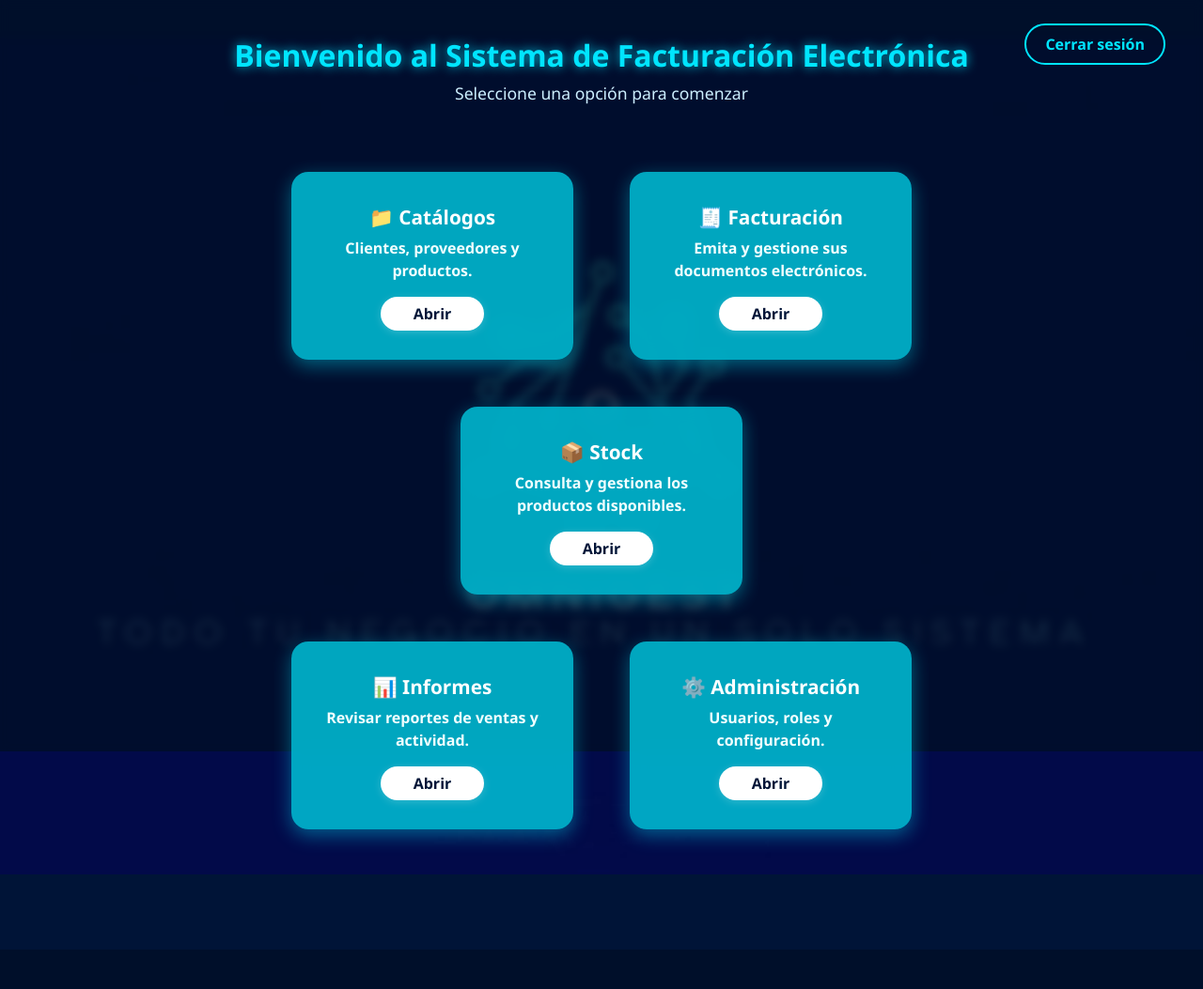
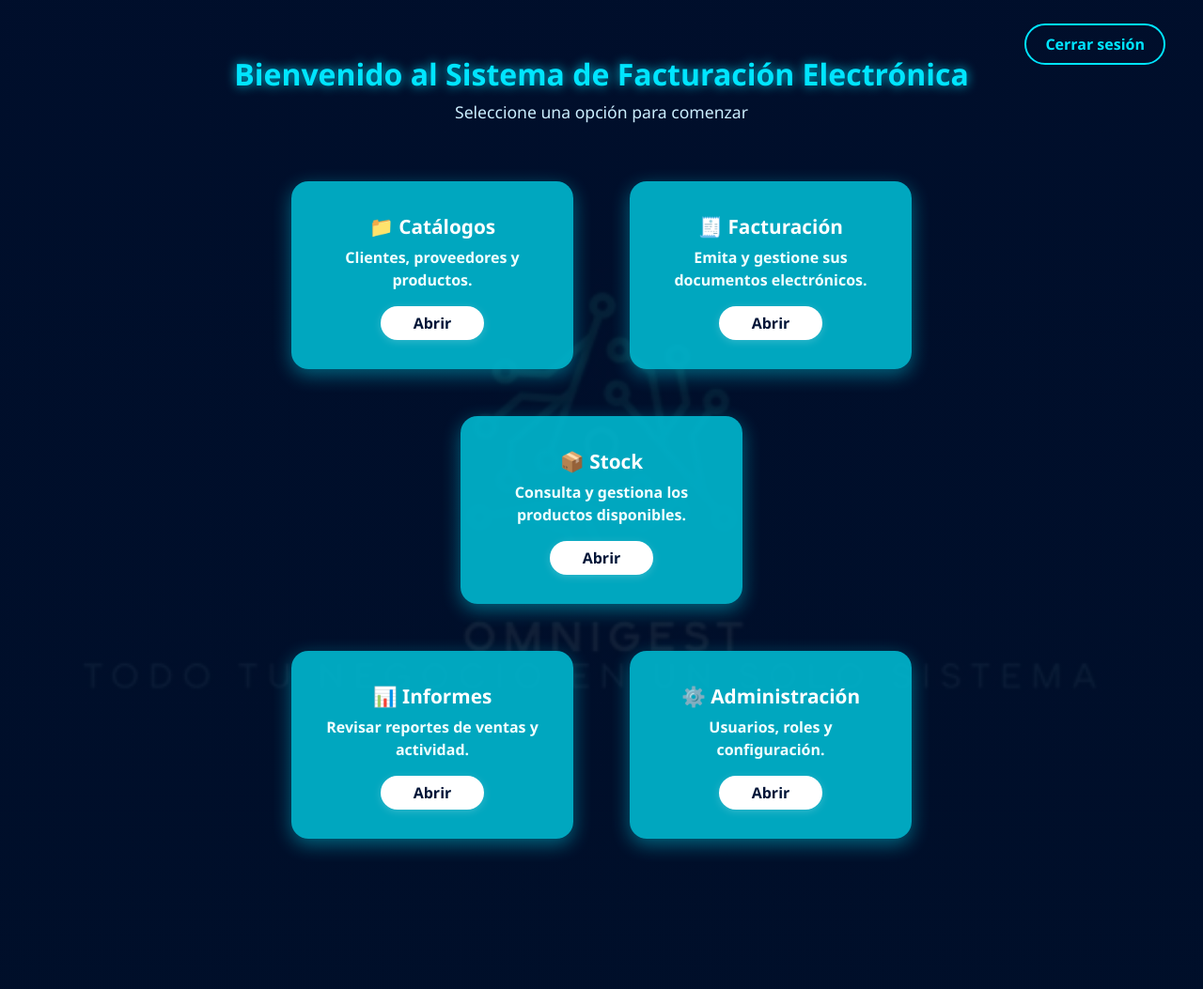
Before and after one commit to Oso226/MiFacturaElectronica, a Django app: template Modulos/Facturacion/templates/Facturacion/menu_principal.html in a window 1280 px wide. Shown: the whole page at 94% size. Before the commit the page ends 1011 px from the top, so only its background shows below. Run offline with Django 5.2, Linux system fonts and the light colour scheme; the template is opened without the code that fills it, so the values that code supplies are empty.

Commit message:
🎨 Corrige fondo y scroll del menú principal (Render muestra las 5 tarjetas completas)

```diff
--- a/Modulos/Facturacion/static/css/menu_principal.css
+++ b/Modulos/Facturacion/static/css/menu_principal.css
@@ -1,5 +1,5 @@
 /* ===========================
-   OMNIGEST - MENÚ PRINCIPAL RESPONSIVE (CORREGIDO PARA RENDER)
+   OMNIGEST - MENÚ PRINCIPAL COMPATIBLE CON RENDER
    =========================== */
 
 body {
@@ -7,38 +7,23 @@ body {
   padding: 0;
   font-family: 'Segoe UI', sans-serif;
   color: white;
-  background-color: #001437;
+  background: linear-gradient(rgba(0, 15, 40, 0.9), rgba(0, 15, 40, 0.95)),
+              url("/static/img/logo.png") no-repeat center center / cover;
+  min-height: 100vh;
   overflow-x: hidden;
-  overflow-y: auto; /* permite scroll completo */
+  overflow-y: auto;
 }
 
-/* Fondo con logo */
+/* Estructura principal */
 .hero-container {
-  position: relative;
-  min-height: 100vh;
   width: 100%;
-  background: url("/static/img/logo.png") no-repeat center center / cover;
-}
-
-/* Capa oscura (colocada detrás del contenido) */
-.overlay {
-  position: fixed; /* ← 🔹 cambia a fixed (no absolute) */
-  top: 0;
-  left: 0;
-  width: 100%;
-  height: 100%;
-  background: rgba(0, 15, 40, 0.85);
-  backdrop-filter: blur(5px);
-  z-index: 0; /* ← 🔹 más bajo que todo */
+  padding: 60px 20px;
+  text-align: center;
 }
 
 /* Encabezado */
 .header {
-  position: relative;
-  z-index: 2;
-  margin-top: 40px;
-  padding: 0 20px;
-  text-align: center;
+  margin-bottom: 60px;
 }
 
 .titulo {
@@ -53,16 +38,13 @@ body {
   font-size: 1.1rem;
 }
 
-/* Contenedor principal */
+/* Contenedor de menús */
 .menu-opciones {
-  position: relative;
-  z-index: 2;
-  margin-top: 70px;
-  margin-bottom: 80px;
   display: flex;
   flex-direction: column;
   align-items: center;
   gap: 50px;
+  margin-bottom: 100px;
 }
 
 /* Filas */
@@ -81,7 +63,6 @@ body {
   border: none;
   border-radius: 18px;
   color: white;
-  backdrop-filter: blur(10px);
   transition: all 0.3s ease-in-out;
   box-shadow: 0 6px 20px rgba(0, 229, 255, 0.4);
   padding: 20px;
@@ -109,7 +90,7 @@ body {
   font-weight: 600;
 }
 
-/* Botón */
+/* Botones */
 .btn-info {
   background-color: white;
   border: none;
@@ -169,7 +150,6 @@ body {
   }
 
   .menu-opciones {
-    margin-top: 40px;
     gap: 30px;
   }
 
@@ -196,8 +176,4 @@ body {
     width: 300px;
     height: 200px;
   }
-
-  .menu-opciones {
-    padding-bottom: 3rem;
-  }
 }
```
